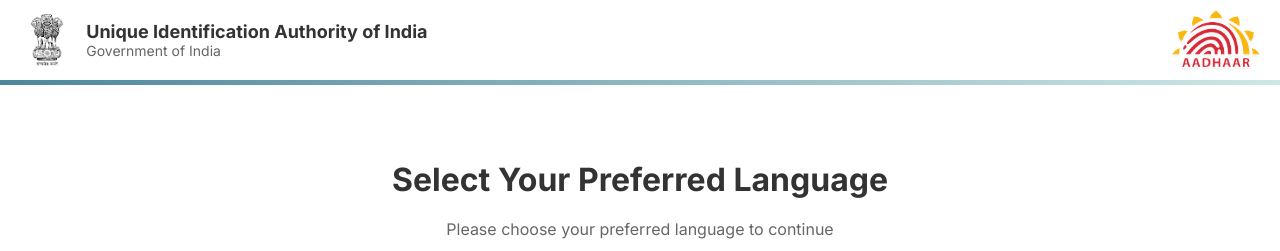
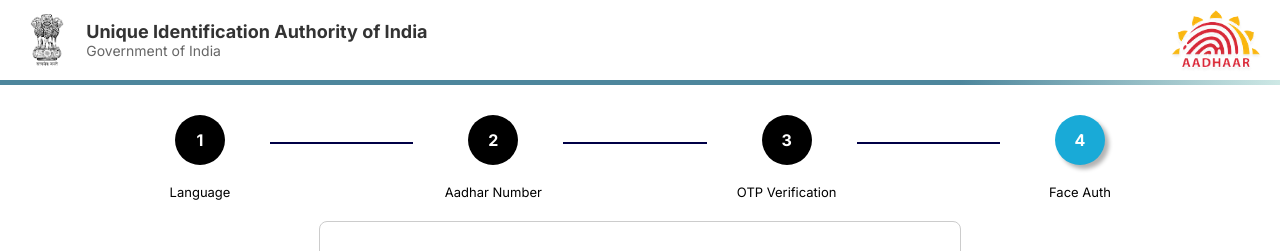
Before and after one commit to krrish-sehgal/SIH-2024, a React (Create React App) app in the folder frontend/: page / in a window 1280 px wide. Shown: the top 251 px of the page. Built offline with nearby package versions, Linux system fonts and the light colour scheme; no server answers.

Commit message:
ui chngd

```diff
--- a/frontend/src/components/FaceDetection.js
+++ b/frontend/src/components/FaceDetection.js
@@ -360,7 +360,7 @@
             </div>
           )}
         </div>
-        {feedbackMessage&&output==="Spoof detected"&&(
+        {feedbackMessage&&(
           <div className="feedback-message">
             {feedbackMessage}
           </div>
--- a/frontend/src/components/MainPage.js
+++ b/frontend/src/components/MainPage.js
@@ -10,7 +10,7 @@
 
 const MainPage = () => {
   const steps = ["Language", "Verification", "OTP", "Face Auth"];
-  const [currentStep, setCurrentStep] = useState(0);
+  const [currentStep, setCurrentStep] = useState(3);
 
   const goToNextStep = () => {
     if (currentStep < steps.length - 1) {
--- a/frontend/src/i18n/en.json
+++ b/frontend/src/i18n/en.json
@@ -55,7 +55,8 @@
         "tooDark": "Too dark! Move to a brighter area",
         "noFace": "Position your face in frame",
         "alignment": "Center your face",
-        "lowLight": "Move to a brighter area"
+        "lowLight": "Move to a brighter area",
+        "faceDetected": "Looks Good! Face Detected"
       }
     },
     "endPage": {
```
Also changed, not shown: 1 other file (tests, documents, lock files or other folders).
